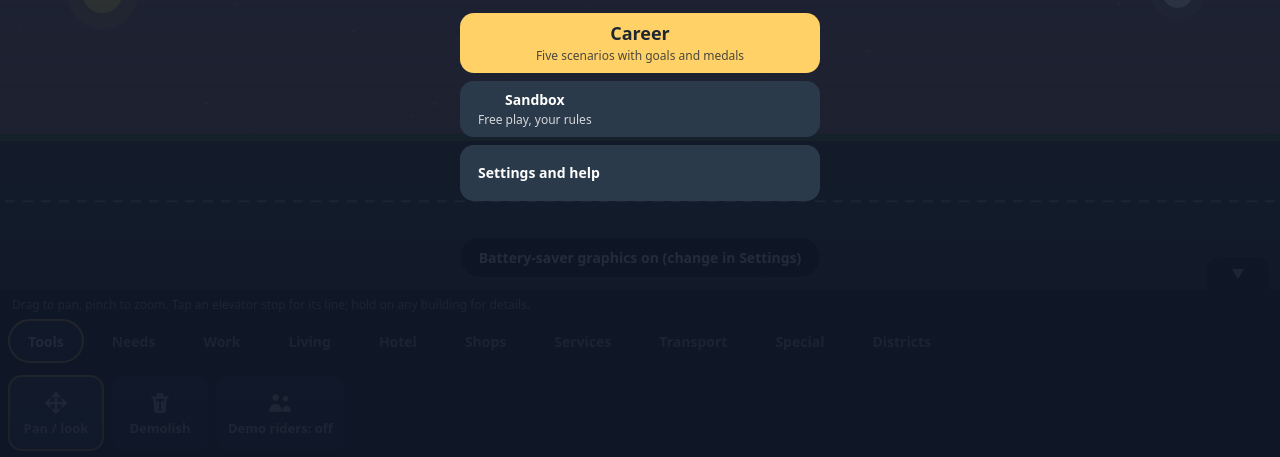
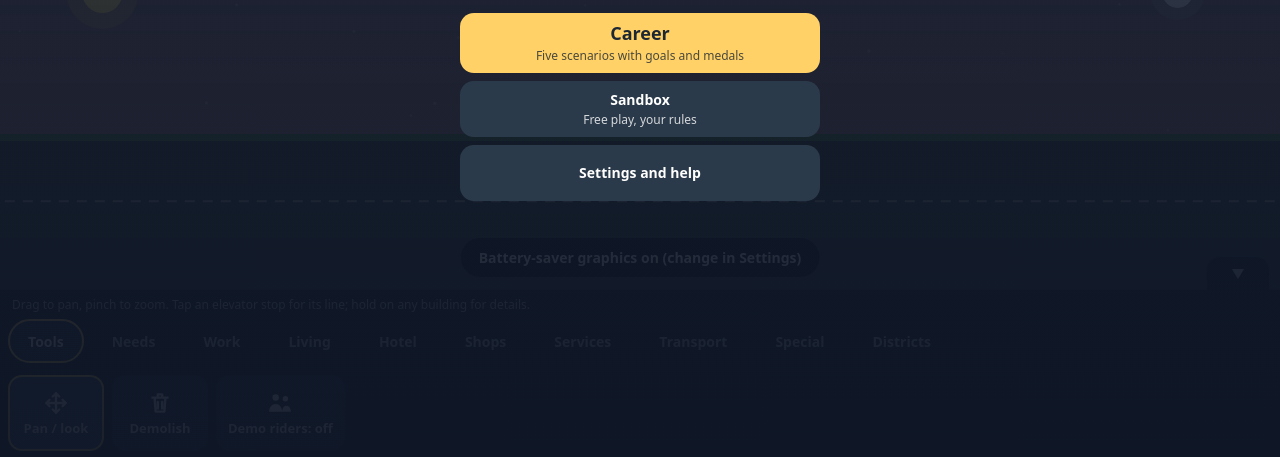
Before and after one commit to royalpig7878-ship-it/spire, a plain HTML site: page index.html in a window 1280 px wide. Shown: the part 343-800 px from the top of the page. Drawn offline with Linux system fonts and the light colour scheme; animation ran at ten frames a second.

Commit message:
Center all button text on the title screen
Co-Authored-By: Claude Sonnet 5.5 <noreply@anthropic.com>

```diff
--- a/index.html
+++ b/index.html
@@ -346,7 +346,10 @@
     .tagline { text-align: center; color: #b8c4d0; margin-bottom: 18px; font-weight: 500; }
     .title-card .primary.hero { letter-spacing: 0; font-size: calc(18px * var(--text-scale)); min-height: 60px; flex-direction: column; gap: 0; }
     .title-card small { display: block; font-weight: 500; font-size: calc(12px * var(--text-scale)); opacity: 0.8; margin-top: 2px; }
+    .title-card .choice, .title-card .primary, .title-card .secondary { justify-content: center; text-align: center; }
     .title-card .choice { min-height: 56px; }
+    .title-card .choice > span { display: block; width: 100%; text-align: center; }
+    .title-card small { text-align: center; }
     .scenario-list { display: grid; gap: 8px; margin-bottom: 8px; max-height: 66vh; overflow-y: auto; }
     .scenario {
       display: grid;
```
